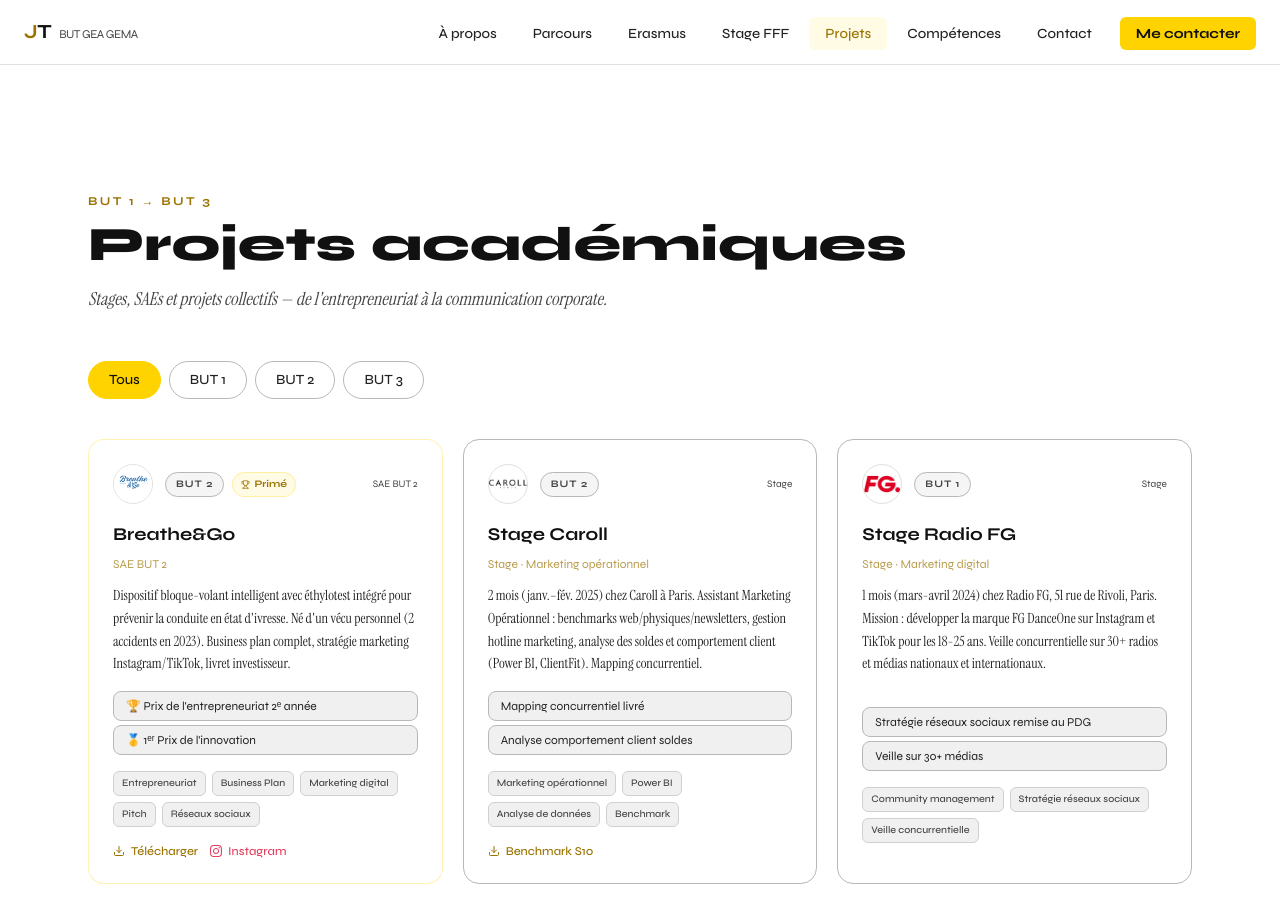
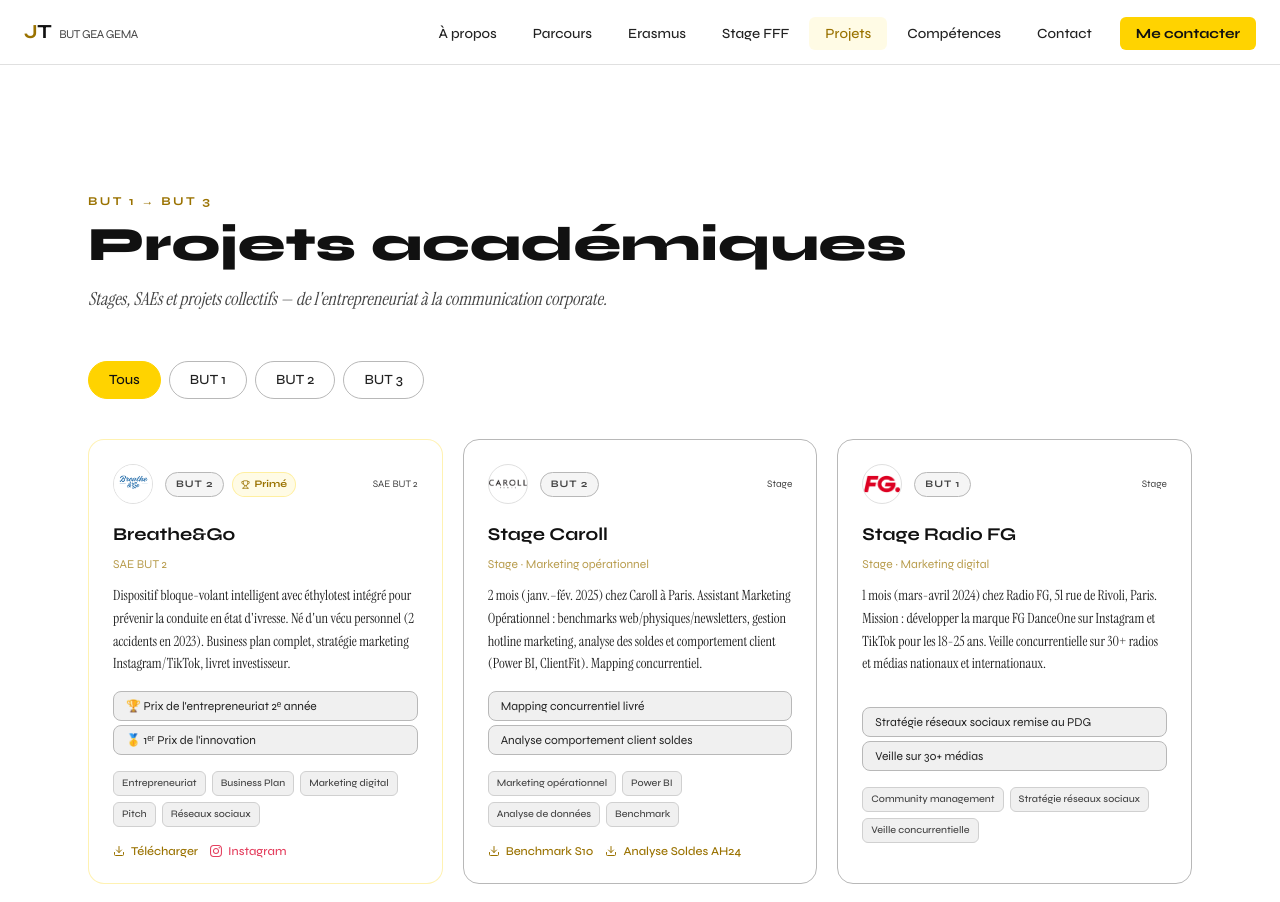
Before and after one commit to TADEJFFF/Portfolio-Julestadej, a Next.js app: page /projets in a window 1280 px wide. Shown: the top 902 px of the page. Built offline with nearby package versions, Linux system fonts and the light colour scheme.

Commit message:
Caroll : ajout lien Analyse Soldes AH24

```diff
--- a/src/components/sections/Projets.tsx
+++ b/src/components/sections/Projets.tsx
@@ -157,6 +157,19 @@
                       {projet.id === "caroll" ? "Benchmark S10" : projet.lien.endsWith(".pdf") ? "Télécharger" : "Voir le projet"}
                     </a>
                   )}
+                  {"liensExtra" in projet && (projet as { liensExtra?: { label: string; url: string }[] }).liensExtra?.map((l) => (
+                    <a
+                      key={l.url}
+                      href={l.url}
+                      target="_blank"
+                      rel="noopener noreferrer"
+                      onClick={(e) => e.stopPropagation()}
+                      className="inline-flex items-center gap-1.5 font-display text-xs font-medium text-[#9A7200] hover:text-[#111111] transition-colors duration-200"
+                    >
+                      <Download size={12} />
+                      {l.label}
+                    </a>
+                  ))}
                   {"affiche" in projet && projet.affiche && (
                     <a
                       href={(projet as { affiche: string }).affiche}
--- a/src/lib/data.ts
+++ b/src/lib/data.ts
@@ -243,6 +243,9 @@
       "2 mois (janv.–fév. 2025) chez Caroll à Paris. Assistant Marketing Opérationnel : benchmarks web/physiques/newsletters, gestion hotline marketing, analyse des soldes et comportement client (Power BI, ClientFit). Mapping concurrentiel.",
     resultats: ["Mapping concurrentiel livré", "Analyse comportement client soldes"],
     lien: "/documents/benchmark-caroll.pdf",
+    liensExtra: [
+      { label: "Analyse Soldes AH24", url: "/documents/analyse-soldes-caroll.pptx" },
+    ],
     instagram: "",
     competences: ["Marketing opérationnel", "Power BI", "Analyse de données", "Benchmark"],
     featured: false,
```
Also changed, not shown: 1 other file (tests, documents, lock files or other folders).
